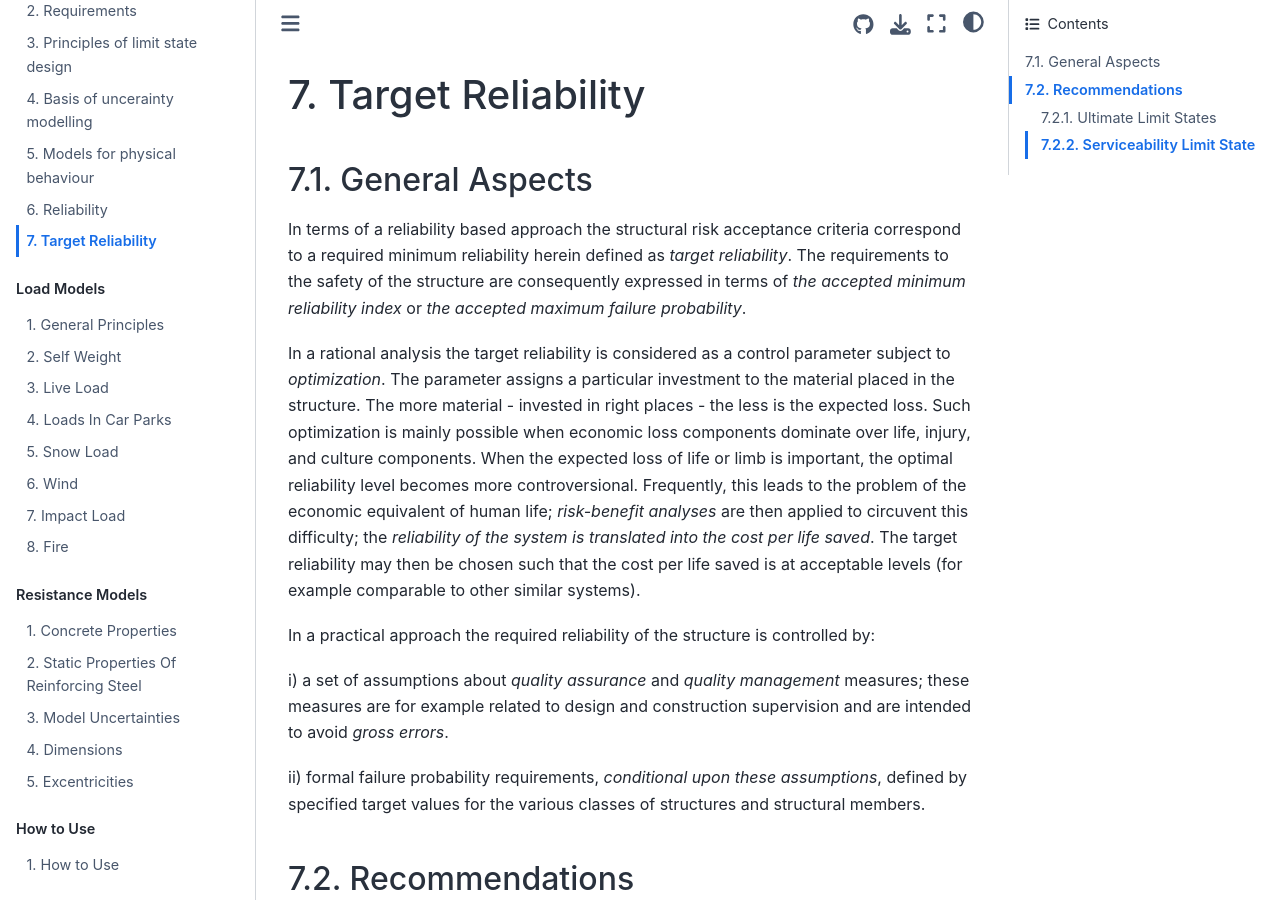
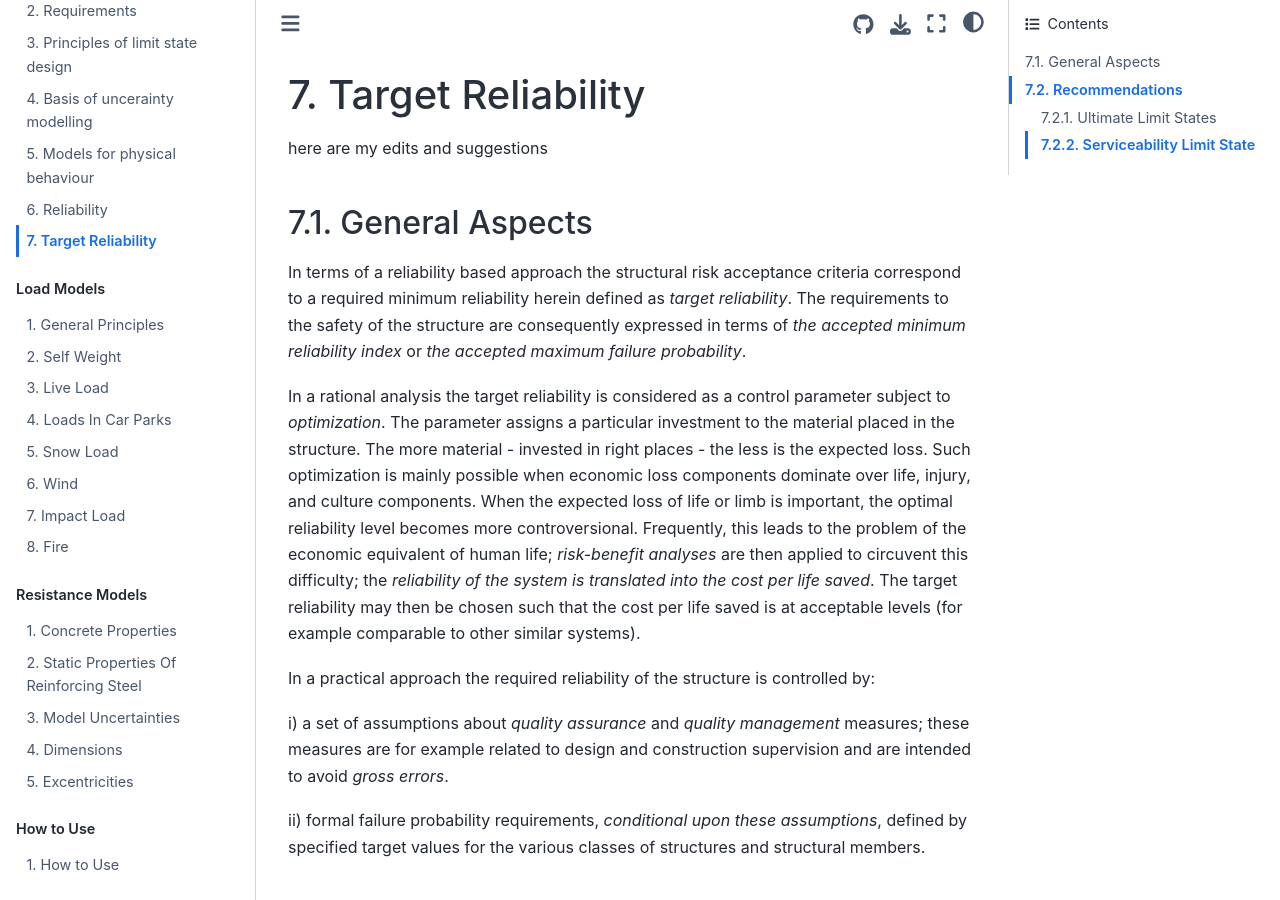
Before and after one commit to JCSS-PMC/PMC, a Jupyter Book: the page built from part-01/target-reliability.md, in a window 1280 px wide and 900 px high. Built offline with Jupyter Book 1.0.4 settings and Sphinx 7.4.7 and the Sphinx Book theme 1.1.4, drawn with Linux system fonts in a browser that asks for light colours.

Commit message:
Update target-reliability.md
I have some suggestions

```diff
--- a/part-01/target-reliability.md
+++ b/part-01/target-reliability.md
@@ -1,5 +1,5 @@
 # Target Reliability
-
+here are my edits and suggestions
 ## General Aspects
 
  In terms of a reliability based approach the structural risk
```
